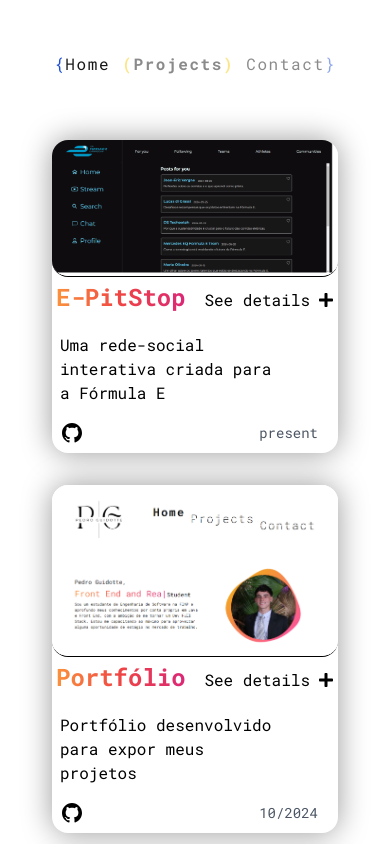
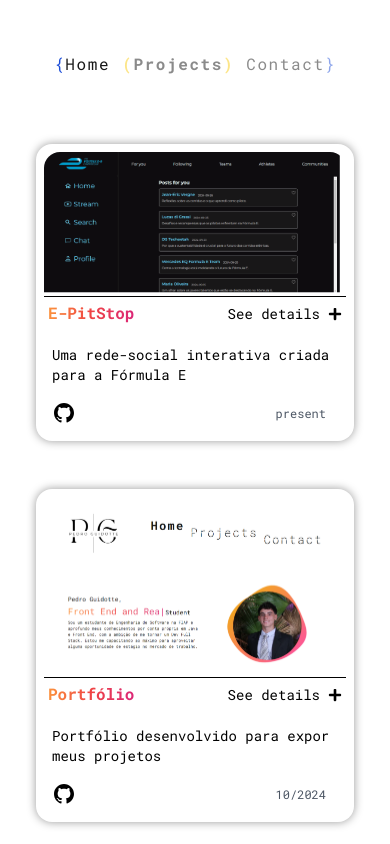
Before and after one commit to peguidotte/portfolio_pedro, a React (Vite) app: page /projects in a window 390 px wide. Shown: the top 844 px of the page. Built offline with nearby package versions, Linux system fonts and the light colour scheme.

Commit message:
Cards estilizados

```diff
--- a/src/components/Card/Cards.css
+++ b/src/components/Card/Cards.css
@@ -1,11 +1,3 @@
 .shadow-box{
-    box-shadow: 0px 0px 30px rgba(0, 0, 0, 0.4);
+    box-shadow: 0px 0px 10px rgba(0, 0, 0, 0.4);
 }
-
-.container-cards:hover .shadow-box {
-    transform: rotateY(90deg);
-  }
-
-  .container-cards .shadow-box:hover {
-    transform: scale(1.05);
-  }
--- a/src/components/Card/Cards.jsx
+++ b/src/components/Card/Cards.jsx
@@ -5,31 +5,31 @@ import "./Cards.css";
 
 function Cards({ name, image, description, repo, deploy, date }) {
   return (
-    <li className="flex flex-col rounded-2xl shadow-box font-principal hover:scale-105 duration-100 ">
-      <div className="flex items-center gap-3">
+    <li className="flex flex-col rounded-2xl shadow-box font-principal hover:scale-105 duration-100 p-2">
+      <div className="flex items-center justify-center gap-3">
         <a href={deploy} target="_blank">
           <img
             src={image}
             alt={name}
-            className="rounded-2xl border-b border-black"
+            className="rounded-t-2xl border-b border-black text-center"
           />
         </a>
       </div>
       <div className="flex justify-between items-baseline p-1">
-        <h1 className="mb-2 font-extrabold text-2xl bg-gradient-to-r from-orange-400 via-red-500 to-pink-600 bg-clip-text text-transparent">
+        <h1 className="mb-2 font-extrabold sm:text-lg md:text-2xl bg-gradient-to-r from-orange-400 via-red-500 to-pink-600 bg-clip-text text-transparent">
           {name}
         </h1>
-        <button className="flex items-center gap-2">
-          See details <FaPlus />{" "}
+        <button className="flex items-center text-sm gap-2 md:text-base">
+          See details <FaPlus />
         </button>
       </div>
       <div className="p-2 flex flex-col gap-4">
-        <p className="max-w-[85%]">{description}</p>
+        <p className="text-sm">{description}</p>
         <div className="flex items-center justify-between mr-3">
           <a href={repo} className="flex gap-2 items-center">
             <RiGithubFill className="text-2xl" />
           </a>
-          <span className="text-gray-600 text-sm">{date}</span>
+          <span className="text-gray-600 text-xs">{date}</span>
         </div>
       </div>
     </li>
--- a/src/components/Footer.jsx
+++ b/src/components/Footer.jsx
@@ -9,7 +9,7 @@ function Footer() {
   return (
     <>
       <div className="flex flex-col font-principal gap-3 justify-center items-center md:justify-around md:flex-row mt-20 md:mt-40">
-        <h2 className="bg-gradient-to-r from-orange-400 via-red-500 to-pink-600 bg-clip-text text-transparent font-semibold text-base">
+        <h2 className="bg-gradient-to-r from-orange-400 via-red-500 to-pink-600 bg-clip-text text-transparent font-semibold text-base text-center">
           Design e site criado por Pedro Guidotte
         </h2>
         <div className="mt-2 flex gap-4 text-3xl">
--- /dev/null
+++ b/src/components/Header/Header.jsx
@@ -0,0 +1,35 @@
+import { NavLink } from "react-router-dom";
+import Logo from "../../assets/PGLogo.png";
+
+export default function Header() {
+    return (
+        <>
+            <header className="flex text-neutral-900 text-1xl font-principal font-normal tracking-widest justify-center items-center p-8 md:px-12 lg:p-16 lg:px-20 sm:justify-between sm:font-light sm:text-3xl md:text-4xl lg:text-5xl">
+                <div>
+                    <img src={Logo} alt="Pedro Guidotte" className="w-3/4 hidden sm:block" />
+                </div>
+                <nav>
+                    <ul className="flex gap-3 sm:gap-6 xl:gap-16 items-center">
+                        <li className="hover:font-bold hover:bg-gradient-to-r hover:from-orange-400 hover:via-red-500 hover:to-pink-600 hover:bg-clip-text hover:text-transparent duration-1000 sm:-translate-y-7">
+                            <NavLink
+                                to={'/'}
+                                className={({ isActive }) =>
+                                    isActive ? 'no-underline opacity-100' : 'opacity-50 sm:line-through sm:decoration-5 sm:decoration-white'
+                                }
+                            >
+                            <span className="text-blue-700 sm:hidden">&#123;</span>Home
+                            </NavLink>
+                        </li>
+                        <li className="opacity-50 sm:opacity-100 sm:line-through sm:decoration-5 sm:decoration-white
+                        hover:font-bold hover:bg-gradient-to-r hover:from-orange-400 hover:via-red-500 hover:to-pink-600 hover:bg-clip-text hover:text-transparent
+                        duration-1000"><span className="text-yellow-400 sm:hidden">&#40;</span>Projects<span className="text-yellow-400 sm:hidden">&#41;</span></li>
+
+                        <li className="opacity-50 sm:opacity-100 sm:line-through sm:decoration-5 sm:decoration-white
+                        hover:font-bold hover:bg-gradient-to-r hover:from-orange-400 hover:via-red-500 hover:to-pink-600 hover:bg-clip-text hover:text-transparent
+                        duration-1000 sm:translate-y-7">Contact<span className="text-blue-700 sm:hidden">&#125;</span></li>
+                    </ul>
+                </nav>
+            </header>
+        </>
+    )
+}
--- a/src/pages/Projects.jsx
+++ b/src/pages/Projects.jsx
@@ -113,9 +113,11 @@ function Projects() {
   ));
 
   return (
-    <ul className="grid grid-cols-1 md:grid-cols-2 lg:grid-cols-3 gap-8 p-8 container-cards">
-      {projectCards}
-    </ul>
+    <>
+      <ul className="grid grid-cols-1 sm:grid-cols-2 lg:grid-cols-3 gap-12 p-4 container-cards mt-5">
+        {projectCards}
+      </ul>
+    </>
   );
 }
 
```
Also changed, not shown: src/components/Card/Projects.css (added), src/components/Card/Projects.jsx (added).
